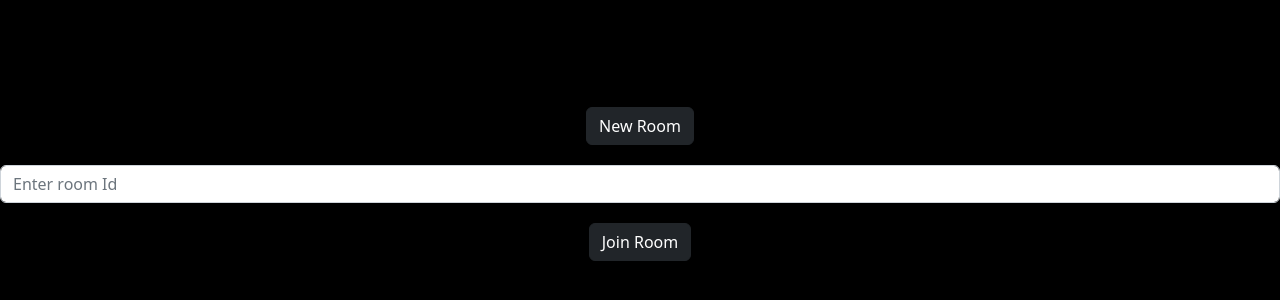
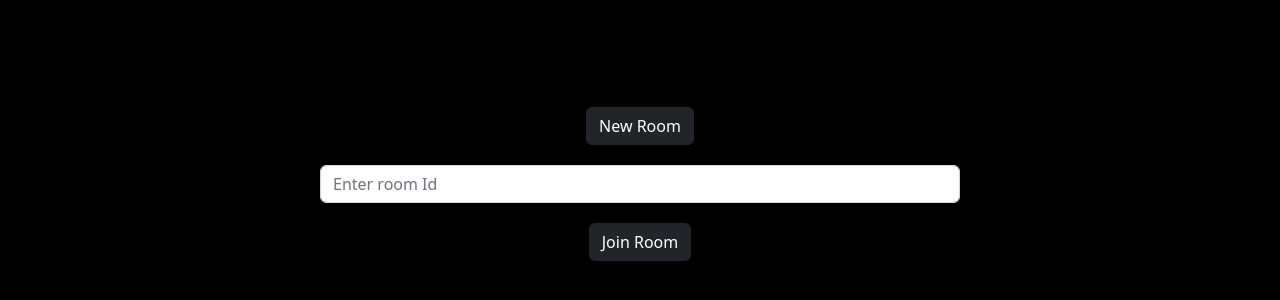
Before and after one commit to duong-vo/code-review-platform, a React (Create React App) app in the folder frontend/: page / in a window 1280 px wide. Shown: the part 216-516 px from the top of the page. Built offline with nearby package versions, Linux system fonts and the light colour scheme.

Commit message:
tried to center a div but did not succeed

```diff
--- a/frontend/src/components/home/index.css
+++ b/frontend/src/components/home/index.css
@@ -1,8 +1,12 @@
 .buttons-container {
     display: flex;
+    justify-self: center;
+    align-self: center;
     justify-content: center;
     align-items: center;
-    height: 100vh;
+    min-height: 100vh;
+    width: 50%;
+    margin: auto;
     flex-direction: column;
 }
 
```
Also changed, not shown: frontend/src/components/home/Home.js (indentation only).
